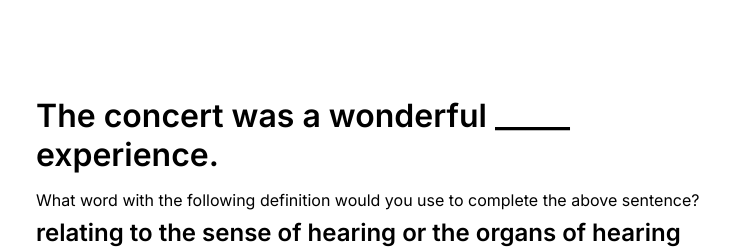
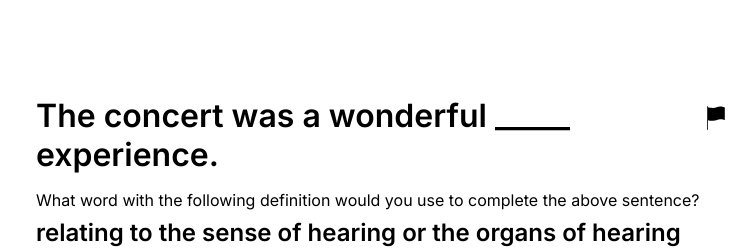
Before and after one commit to dierat/drawing-a-blank, a Next.js app: page / in a window 1280 px wide. Shown: the top 249 px of the page, without its empty margins (252-1008 px from the left). Built offline with nearby package versions, Linux system fonts and the light colour scheme.

Commit message:
add button for flagging word (no functionality yet)

```diff
--- a/src/pages/index.tsx
+++ b/src/pages/index.tsx
@@ -1,5 +1,6 @@
 import Head from "next/head";
 import { Inter } from "next/font/google";
+import globalStyles from "@/styles/Global.module.css";
 import styles from "@/styles/Home.module.css";
 import { useState, useEffect, useRef } from "react";
 
@@ -154,7 +155,13 @@ export default function Home() {
       <main className={`${styles.main} ${inter.className}`}>
         {!gameIsLoading && <div>
           <div className={styles.question}>
-            <h1 className={styles.exampleSentence}>{exampleSentence}</h1>
+            <div className={styles.exampleSentenceWrapper}>
+              <h1 className={styles.exampleSentence}>{exampleSentence}</h1>
+              {/* TODO: add onClick that opens modal with report post contents */}
+              <button className={globalStyles.iconButton}>
+                <img src="flag.svg" alt="report word" />
+              </button>
+            </div>
             <div className={styles.explanation}>
               What word with the following definition would you use to complete
               the above sentence?
--- /dev/null
+++ b/src/styles/Global.module.css
@@ -0,0 +1,23 @@
+.iconButton {
+  background-color: transparent;
+  border-color: transparent;
+  border-radius: 50%;
+  padding: 8px 10px;
+  fill: var(--text-color-light-mode);
+  transition: background-color ease-out 0.2s;
+}
+
+.iconButton:hover {
+  /* TODO: move these purple colors into global css variables */
+  background-color: #f1e6ff;
+}
+
+@media (prefers-color-scheme: dark) {
+  .iconButton {
+    fill: var(--text-color-dark-mode);
+  }
+
+  .iconButton:hover {
+    background-color: #6f00ff;
+  }
+}
--- a/src/styles/Home.module.css
+++ b/src/styles/Home.module.css
@@ -13,7 +13,13 @@
   }
 }
 
+.exampleSentenceWrapper {
+  display: flex;
+  align-items: flex-start;
+}
+
 .exampleSentence {
+  flex-grow: 1;
   font-size: 2rem;
   margin-bottom: 16px;
   font-weight: 600;
```
Also changed, not shown: public/flag.svg (added).
